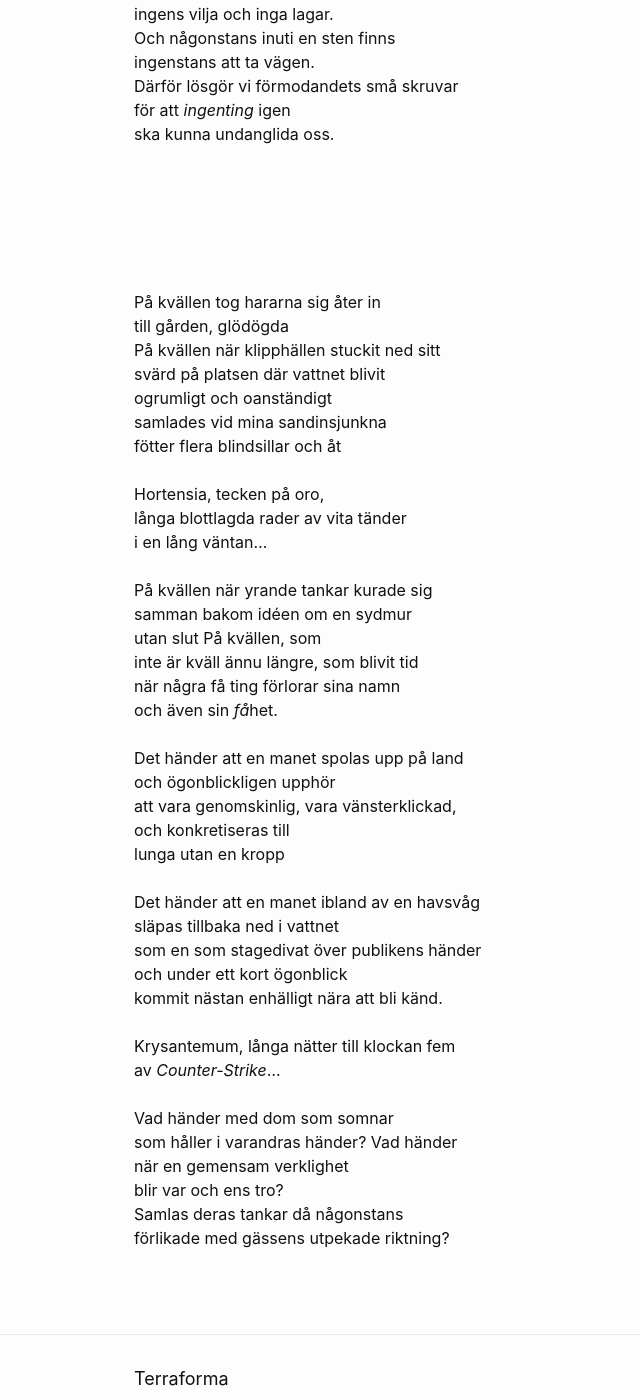
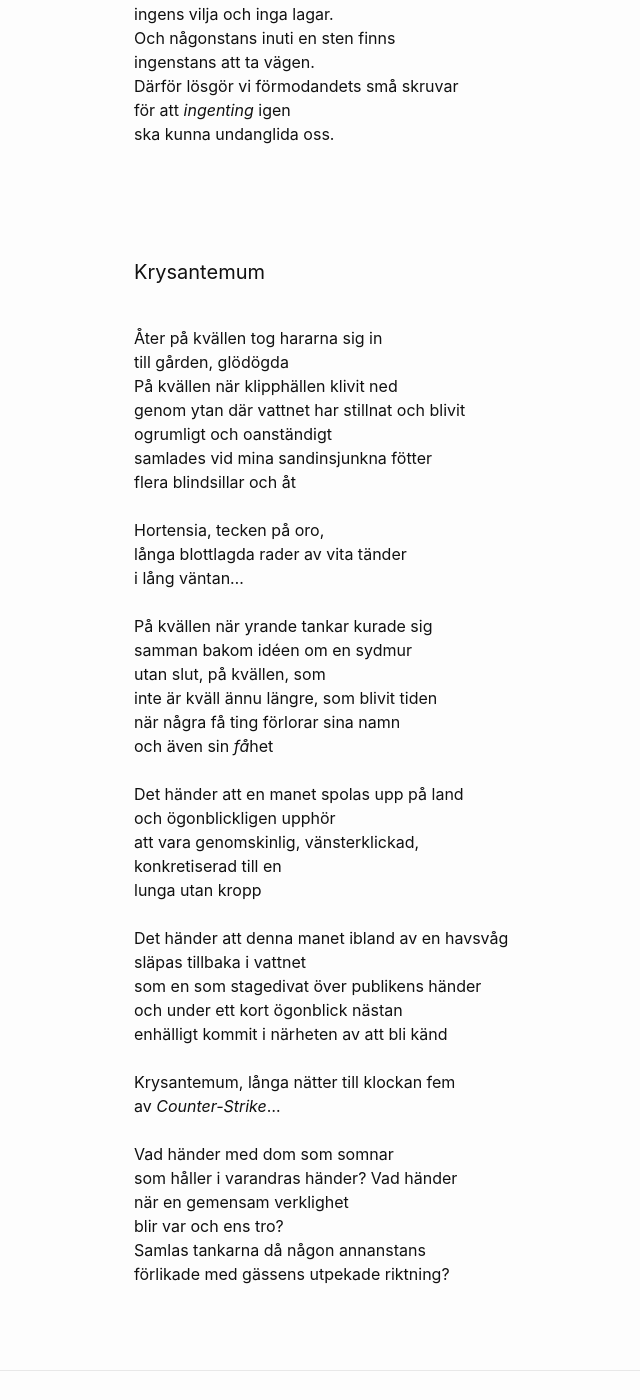
Before and after one commit to terr4form4/terr4form4.github.io, a Jekyll site: the page built from _posts/poesi/2024-01-03-dikter-2023-2024.md, in a window 1280 px wide and 1400 px high, scrolled down 9105 px. Shown: the whole window, without its empty margins (136-776 px from the left). Built offline with Jekyll 4.4.1, drawn with Linux system fonts in a browser that asks for light colours; comment, search, counter and statistics services are not loaded.

Commit message:
krysantemum

```diff
--- a/_posts/poesi/2024-01-03-dikter-2023-2024.md
+++ b/_posts/poesi/2024-01-03-dikter-2023-2024.md
@@ -380,38 +380,40 @@ ska kunna undanglida oss.<br/>
 <br/>
 <br/>
 <br/>
+
+#### Krysantemum
+
 <br/>
-<br/>
-På kvällen tog hararna sig åter in<br/>
+Åter på kvällen tog hararna sig in<br/>
 till gården, glödögda<br/>
-På kvällen när klipphällen stuckit ned sitt<br/>
-svärd på platsen där vattnet blivit<br/>
+På kvällen när klipphällen klivit ned<br/>
+genom ytan där vattnet har stillnat och blivit<br/>
 ogrumligt och oanständigt<br/>
-samlades vid mina sandinsjunkna<br/>
-fötter flera blindsillar och åt<br/>
+samlades vid mina sandinsjunkna fötter<br/>
+flera blindsillar och åt<br/>
 <br/>
 Hortensia, tecken på oro,<br/>
 långa blottlagda rader av vita tänder<br/>
-i en lång väntan...<br/>
+i lång väntan...<br/>
 <br/>
 På kvällen när yrande tankar kurade sig<br/>
 samman bakom idéen om en sydmur<br/>
-utan slut På kvällen, som<br/>
-inte är kväll ännu längre, som blivit tid<br/>
+utan slut, på kvällen, som<br/>
+inte är kväll ännu längre, som blivit tiden<br/>
 när några få ting förlorar sina namn<br/>
-och även sin *få*het.<br/>
+och även sin *få*het<br/>
 <br/>
 Det händer att en manet spolas upp på land<br/>
 och ögonblickligen upphör<br/>
-att vara genomskinlig, vara vänsterklickad,<br/>
-och konkretiseras till<br/>
-lunga utan en kropp<br/>
+att vara genomskinlig, vänsterklickad,<br/>
+konkretiserad till en<br/>
+lunga utan kropp<br/>
 <br/>
-Det händer att en manet ibland av en havsvåg<br/>
-släpas tillbaka ned i vattnet<br/>
+Det händer att denna manet ibland av en havsvåg<br/>
+släpas tillbaka i vattnet<br/>
 som en som stagedivat över publikens händer<br/>
-och under ett kort ögonblick<br/>
-kommit nästan enhälligt nära att bli känd.<br/>
+och under ett kort ögonblick nästan<br/>
+enhälligt kommit i närheten av att bli känd<br/>
 <br/>
 Krysantemum, långa nätter till klockan fem<br/>
 av *Counter-Strike*...<br/>
@@ -420,6 +422,6 @@ Vad händer med dom som somnar<br/>
 som håller i varandras händer? Vad händer<br/>
 när en gemensam verklighet<br/>
 blir var och ens tro?<br/>
-Samlas deras tankar då någonstans<br/>
+Samlas tankarna då någon annanstans<br/>
 förlikade med gässens utpekade riktning?<br/>
 <br/>
```
